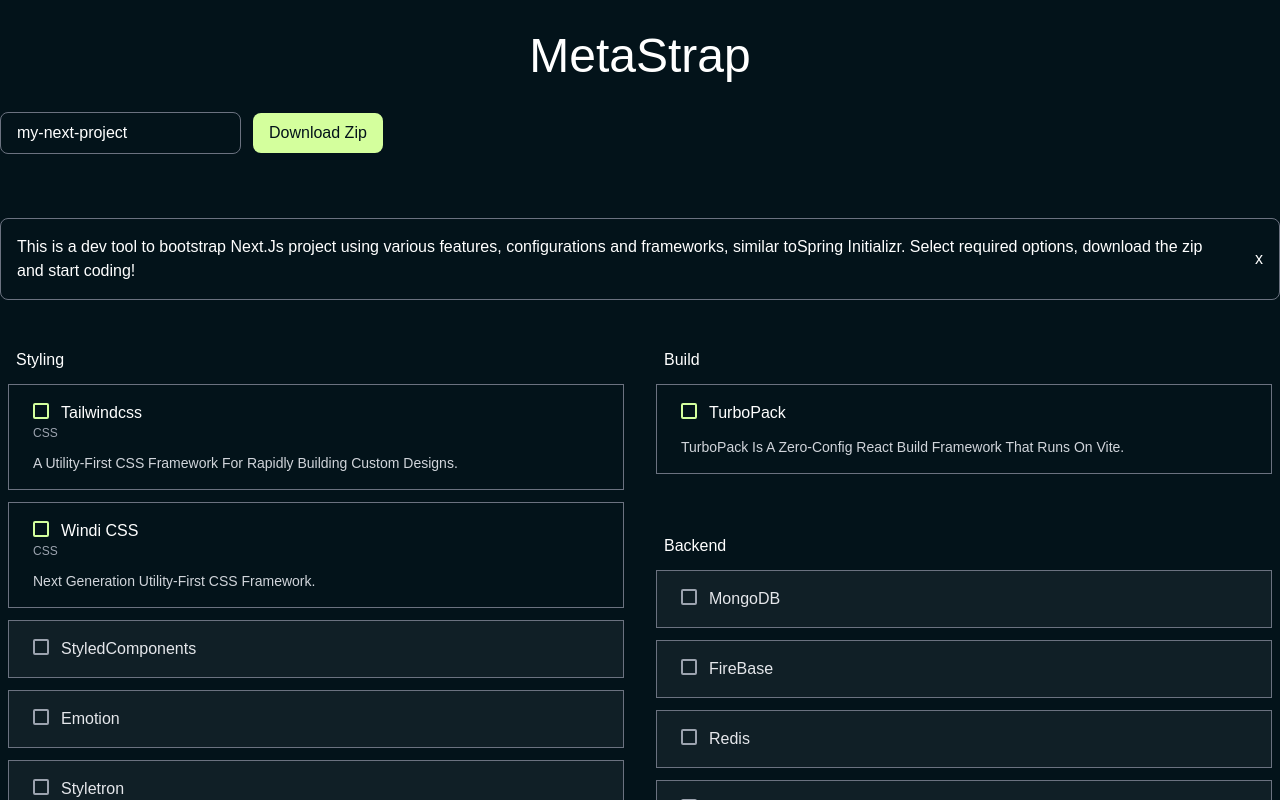
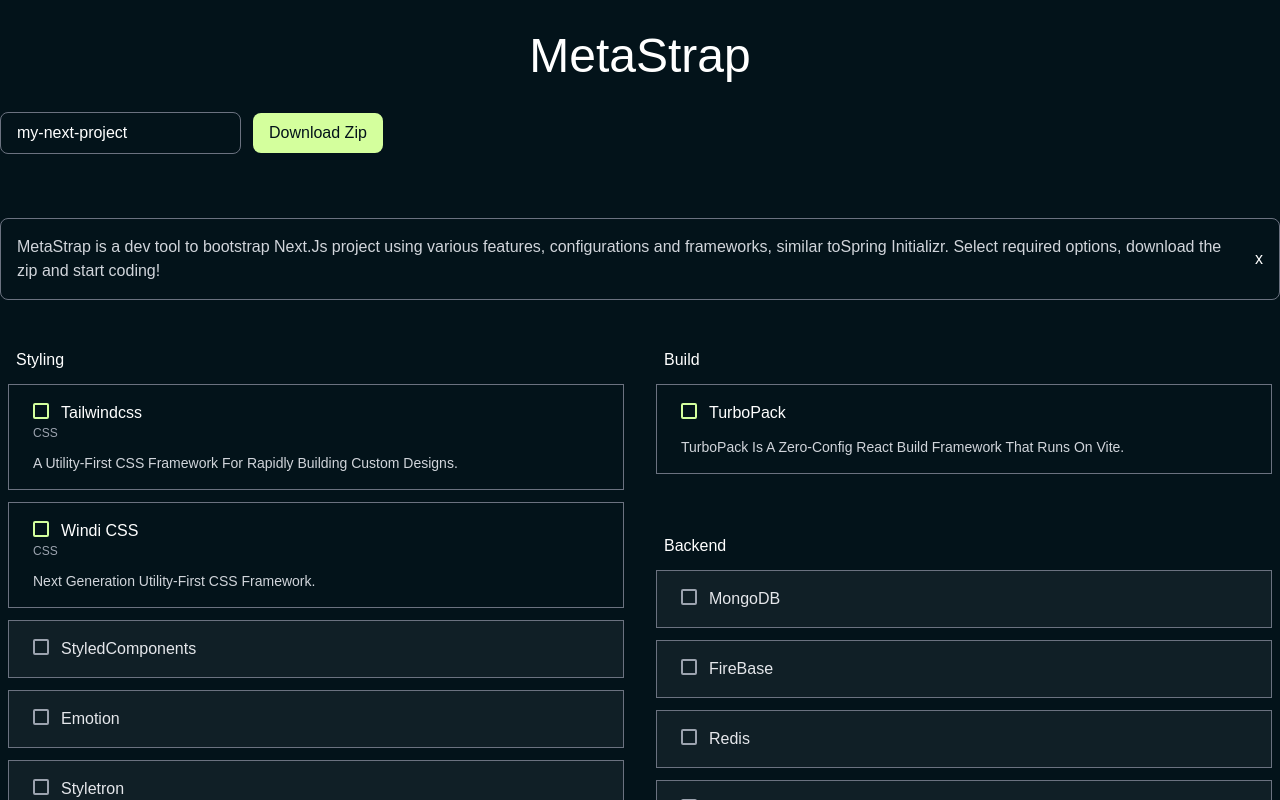
Before and after one commit to metastrap/metastrap.github.io, a Next.js app: page / in a window 1280 px wide. Shown: the top 800 px of the page. Built offline with nearby package versions, Linux system fonts and the light colour scheme; no server answers.

Commit message:
sitemap build and minor fix

```diff
--- a/components/button.tsx
+++ b/components/button.tsx
@@ -1,12 +1,14 @@
 import { ReactNode } from 'react';
+
+interface IButtonProps {
+  children: ReactNode;
+  className: string;
+}
 
 // eslint-disable-next-line import/prefer-default-export
 export function Button({
-  children, className, ...rest
-}: {
-  children: ReactNode,
-  className?: string,
-} & Record<string, unknown>) {
+  children, className = '', ...rest
+}: IButtonProps & Record<string, unknown>) {
   return (
     <button
       className={`bg-primary text-base rounded-lg px-4 py-2 ${className}`}
@@ -17,7 +19,3 @@
     </button>
   );
 }
-
-Button.defaultProps = {
-  className: '',
-};
--- a/components/form.tsx
+++ b/components/form.tsx
@@ -78,7 +78,7 @@
       </div>
       {children}
       <div className="columns-1 lg:columns-2 2xl:columns-3 gap-8 px-2 flex-grow">
-        <Loop form={form} registerKey="config" element={NextConfig} />
+        <Loop level={0} form={form} registerKey="config" element={NextConfig} />
       </div>
     </form>
   );
--- a/components/loop.tsx
+++ b/components/loop.tsx
@@ -5,14 +5,16 @@
 import pascalToSpaces from 'utils/pascalToSpaces';
 import { TextInput } from './input';
 
+interface ILoopProps {
+  element: TElement;
+  registerKey: string | undefined;
+  level: number
+  form: UseFormReturn<IForm>
+}
+
 export default function Loop({
   element, registerKey, level, form,
-}: {
-  registerKey: string | undefined,
-  element: TElement
-  level?: number,
-  form: UseFormReturn<IForm>
-}) {
+}: ILoopProps) {
   const { type, id, name } = element;
   const registerPrefix = (registerKey ? `${registerKey}.elements` : 'elements');
   const Wrapper = level ? 'fieldset' : Fragment;
@@ -97,7 +99,3 @@
     // ToDo: implement `ref`
   }
 }
-
-Loop.defaultProps = {
-  level: 0,
-};
--- a/components/messagePreview.tsx
+++ b/components/messagePreview.tsx
@@ -9,8 +9,8 @@
     messagePreview
       ? (
         <div className="flex border rounded-lg border-gray-500 mt-8 mb-12">
-          <p className="p-4">
-            This is a dev tool to bootstrap Next.Js project using various features,
+          <p className="p-4 text-gray-300">
+            MetaStrap is a dev tool to bootstrap Next.Js project using various features,
             configurations and frameworks, similar to
             <Link href="https://spring.io">Spring Initializr</Link>
             . Select required options, download the zip and start coding!
```
